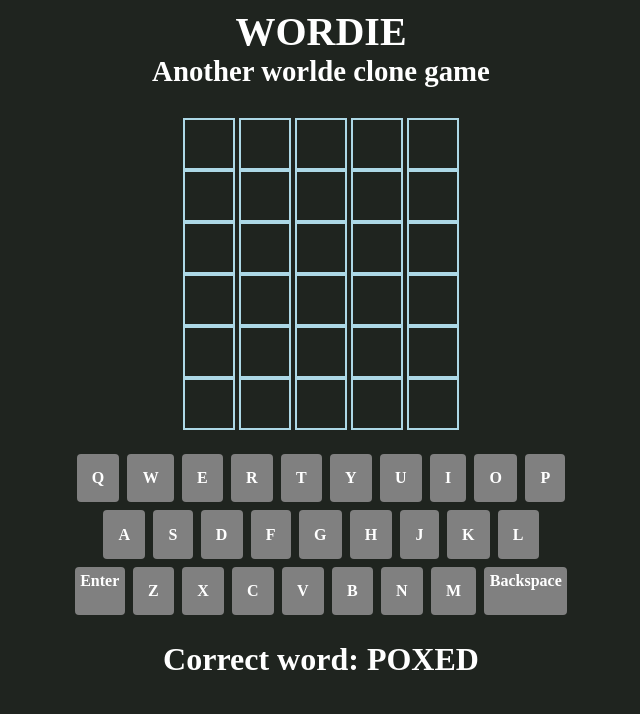
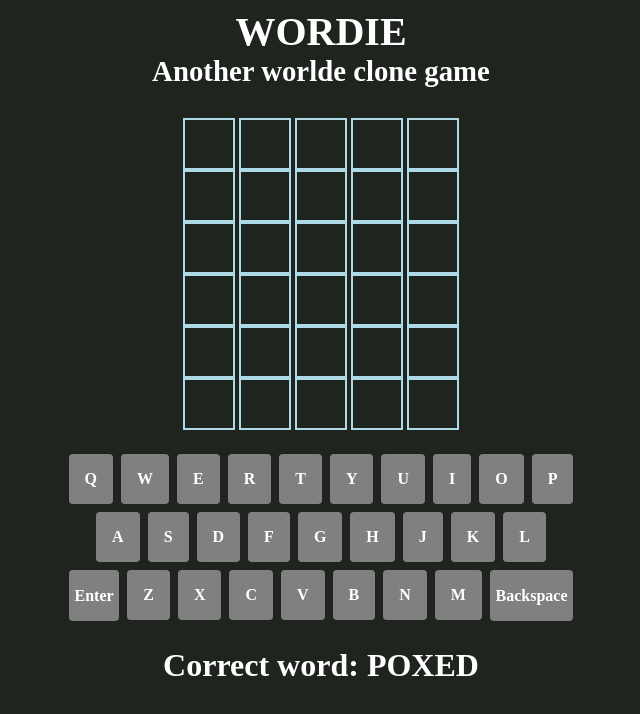
Before and after one commit to dquangxyz/TS-wordiee, a React (Create React App) app: page / in a window 1280 px wide. Shown: the top 714 px of the page, without its empty margins (319-959 px from the left). Built offline with nearby package versions, Linux system fonts and the light colour scheme.

Commit message:
improve the display of the keyboard

```diff
--- a/src/components/Keyboard/Key.css
+++ b/src/components/Keyboard/Key.css
@@ -1,11 +1,10 @@
 .letter {
     background-color: grey;
+    padding: 1em;
     color: white;
     font-weight: bold;
     font-size: medium;
-    margin: 0.25em;
     border-radius: 4px;
-    padding: 0.35em;
     cursor: pointer;
 }
 .green-correct {
--- a/src/components/Keyboard/Keyboard.css
+++ b/src/components/Keyboard/Keyboard.css
@@ -3,12 +3,21 @@
     justify-content: center;
 }
 .letter-box {
-    background-color: grey;
     color: white;
     font-weight: bold;
     font-size: medium;
     margin: 0.25em;
     border-radius: 4px;
-    padding: 0.35em;
     cursor: pointer;
 }
+.letter-box-special {
+    color: white;
+    font-weight: bold;
+    font-size: medium;
+    margin: 0.25em;
+    border-radius: 4px;
+    cursor: pointer;
+    background-color: grey;
+    padding: 0.35em;
+    line-height: 2.5em;
+}
--- a/src/components/Keyboard/Keyboard.tsx
+++ b/src/components/Keyboard/Keyboard.tsx
@@ -42,13 +42,13 @@ const Keyboard: React.FC = () => {
               {row.map((letter, index) => {
                 return (
                   <>
-                  {letter === "Z" && <div className='letter-box'>Enter</div>}
+                  {letter === "Z" && <div className='letter-box-special'>Enter</div>}
 
                   <div className='letter-box'>
                     <Key letter={letter}/>
                   </div>
 
-                  {letter === "M" && <div className='letter-box' onClick={handlerBackspace}>Backspace</div>}
+                  {letter === "M" && <div className='letter-box-special' onClick={handlerBackspace}>Backspace</div>}
                   </>
                 )
               })}
```
